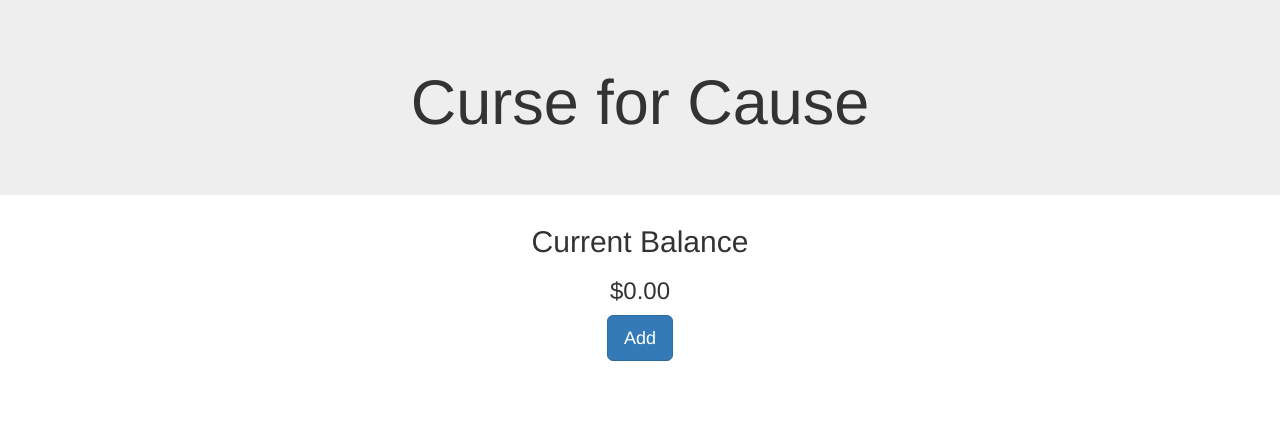
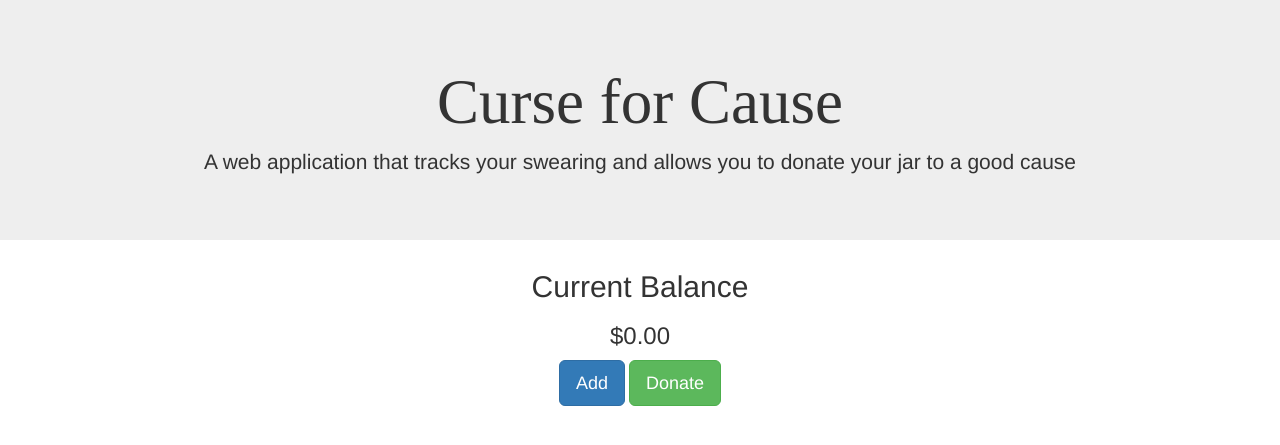
Before and after one commit to matthewhaotran/CurseForACause, a PHP site: page / in a window 1280 px wide. Shown: the top 445 px of the page. Run offline with PHP 8.4, Linux system fonts and the light colour scheme.

Commit message:
improved index.html style

```diff
--- a/index.js
+++ b/index.js
@@ -27,7 +27,7 @@ connection.query('SELECT * FROM Balance;', function (err, results, fields) {
   // error will be an Error if one occurred during the query
   // results will contain the results of the query
   // fields will contain information about the returned results fields (if any)
-  console.log(JSON.stringify(results[0].Balance));
+  console.log(JSON.stringify(results[0]));
 });
 
 connection.end()
--- a/public/balance.js
+++ b/public/balance.js
@@ -6,3 +6,7 @@ $("#addToJar").click(function(){
     balance += 0.25;
     $("#currentBalance").text("$" + balance.toFixed(2));
 });
+
+$("#donate").click(function(){
+    alert('Account is set up to donate!')
+});
--- a/public/index.html
+++ b/public/index.html
@@ -1,6 +1,6 @@
-
 <!DOCTYPE html>
 <html lang="en-us">
+
 <head>
     <meta charset="utf-8">
     <meta http-equiv="X-UA-Compatible" content="IE=edge">
@@ -10,12 +10,16 @@
     <link href="https://maxcdn.bootstrapcdn.com/bootstrap/3.3.7/css/bootstrap.min.css" rel="stylesheet">
     <link rel="stylesheet" href="public/styles.css">
 </head>
+
 <body class="text-center">
     <div class="jumbotron">
-        <h1>Curse for Cause</h1></div>
+        <h1>Curse for Cause</h1>
+        <p>A web application that tracks your swearing and allows you to donate your jar to a good cause</p>
+    </div>
     <h2>Current Balance</h2>
     <h3 id="currentBalance"></h3>
     <button id="addToJar" class="btn btn-lg btn-primary">Add</button>
+    <button id="donate" class="btn btn-lg btn-success">Donate</button>
     <p></p>
     <!-- jQuery -->
     <script src="https://ajax.googleapis.com/ajax/libs/jquery/1.12.4/jquery.min.js"></script>
@@ -23,4 +27,5 @@
     <script src="https://maxcdn.bootstrapcdn.com/bootstrap/3.3.7/js/bootstrap.min.js"></script>
     <script src="public/balance.js"></script>
 </body>
+
 </html>
--- a/public/styles.css
+++ b/public/styles.css
@@ -1,3 +1,4 @@
 h1 {
     color: red;
+    font-family: 'ITC Bauhaus';
 }
```
Lines whose indentation alone changed are shown as unchanged.
